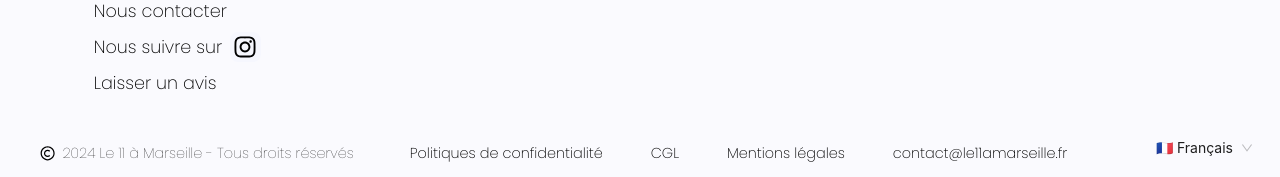
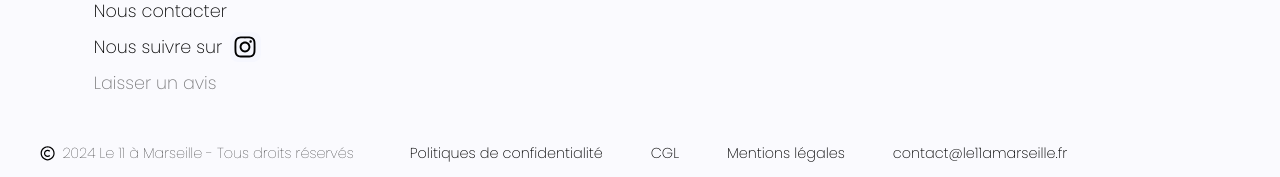
Before and after one commit to Edouard-LARROCHE/Le-11-Marseille, a React (Vite) app: page / in a window 1280 px wide. Shown: the part 5095-5272 px from the top of the page. Built offline with nearby package versions, Linux system fonts and the light colour scheme; no server answers; a web font is replaced by a local one.

Commit message:
block workink added (no money !)

```diff
--- a/src/pages/footer/footer.jsx
+++ b/src/pages/footer/footer.jsx
@@ -194,10 +194,15 @@ const Footer = () => {
 								</div>
 							</a>
 						</li>
-						<li onClick={showDrawer}>Laisser un avis</li>
+						<li
+							className="note"
+							// onClick={showDrawer}
+						>
+							Laisser un avis
+						</li>
 					</ul>
 					<CopyRight />
-					<Select
+					{/* <Select
 						defaultValue={i18n.language}
 						style={{
 							width: 120,
@@ -223,7 +228,7 @@ const Footer = () => {
 							</span>{" "}
 							English
 						</Option>
-					</Select>
+					</Select> */}
 				</div>
 			</div>
 			<Drawer
--- a/src/pages/footer/footer.scss
+++ b/src/pages/footer/footer.scss
@@ -57,10 +57,6 @@
 						cursor: default;
 					}
 
-					// &:hover:not(.note) {
-					// 	color: $gold-yellow;
-					// }
-
 					a {
 						color: $brand-black;
 						text-decoration: none;
@@ -70,14 +66,14 @@
 						}
 					}
 
-					&:hover {
+					&:hover:not(.note) {
 						color: $gold-yellow;
 					}
 				}
 
-				// .note {
-				// 	opacity: 0.5;
-				// }
+				.note {
+					opacity: 0.5;
+				}
 
 				.li-social,
 				a {
```
